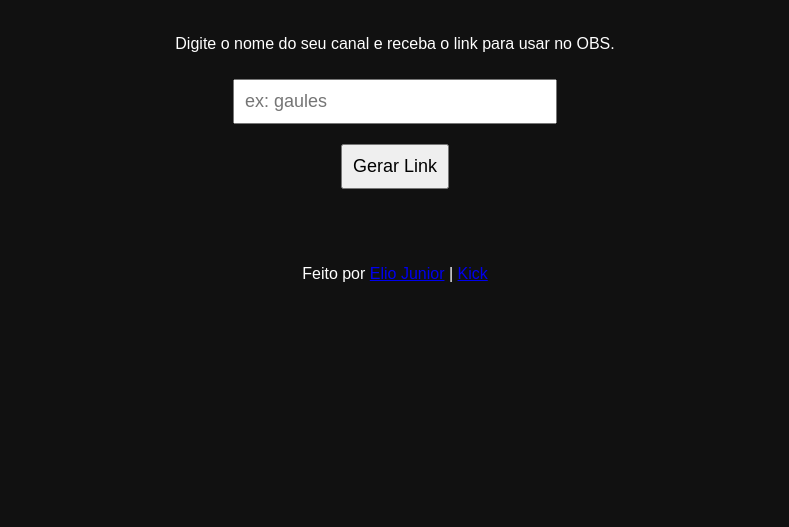
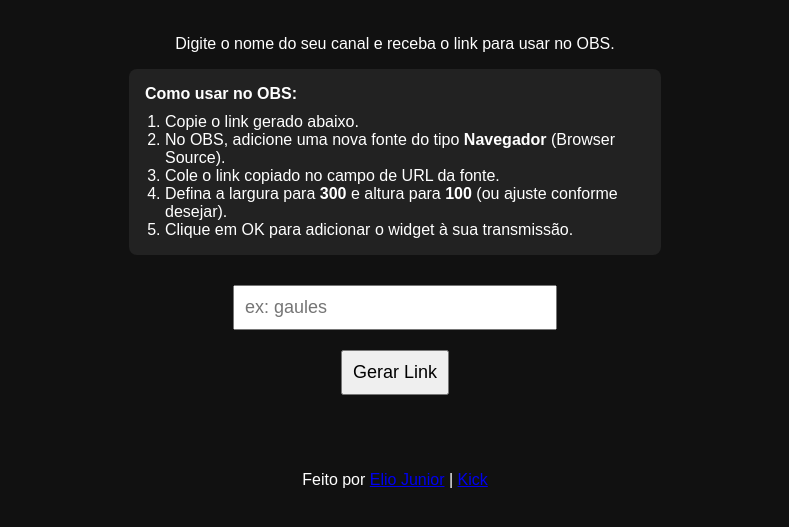
Before and after one commit to ejunior89/view-counter, a plain HTML site: page setup.html in a window 1280 px wide. Shown: the part 119-646 px from the top of the page, without its empty margins (245-1034 px from the left). Drawn offline with Linux system fonts and the light colour scheme.

Commit message:
feat: adicionado instruções de uso no setup.html

```diff
--- a/setup.html
+++ b/setup.html
@@ -34,6 +34,17 @@
   <h1>Gerador de Widget contador de views para Kick</h1>
   <p>Digite o nome do seu canal e receba o link para usar no OBS.</p>
 
+  <div style="background:#222; padding:16px; border-radius:8px; margin-bottom:20px; max-width:500px;">
+    <strong>Como usar no OBS:</strong>
+    <ol style="margin:10px 0 0 20px; padding:0;">
+      <li>Copie o link gerado abaixo.</li>
+      <li>No OBS, adicione uma nova fonte do tipo <b>Navegador</b> (Browser Source).</li>
+      <li>Cole o link copiado no campo de URL da fonte.</li>
+      <li>Defina a largura para <b>300</b> e altura para <b>100</b> (ou ajuste conforme desejar).</li>
+      <li>Clique em OK para adicionar o widget à sua transmissão.</li>
+    </ol>
+  </div>
+
   <input type="text" id="channel" placeholder="ex: gaules" />
   <button onclick="generateLink()">Gerar Link</button>
 
```
